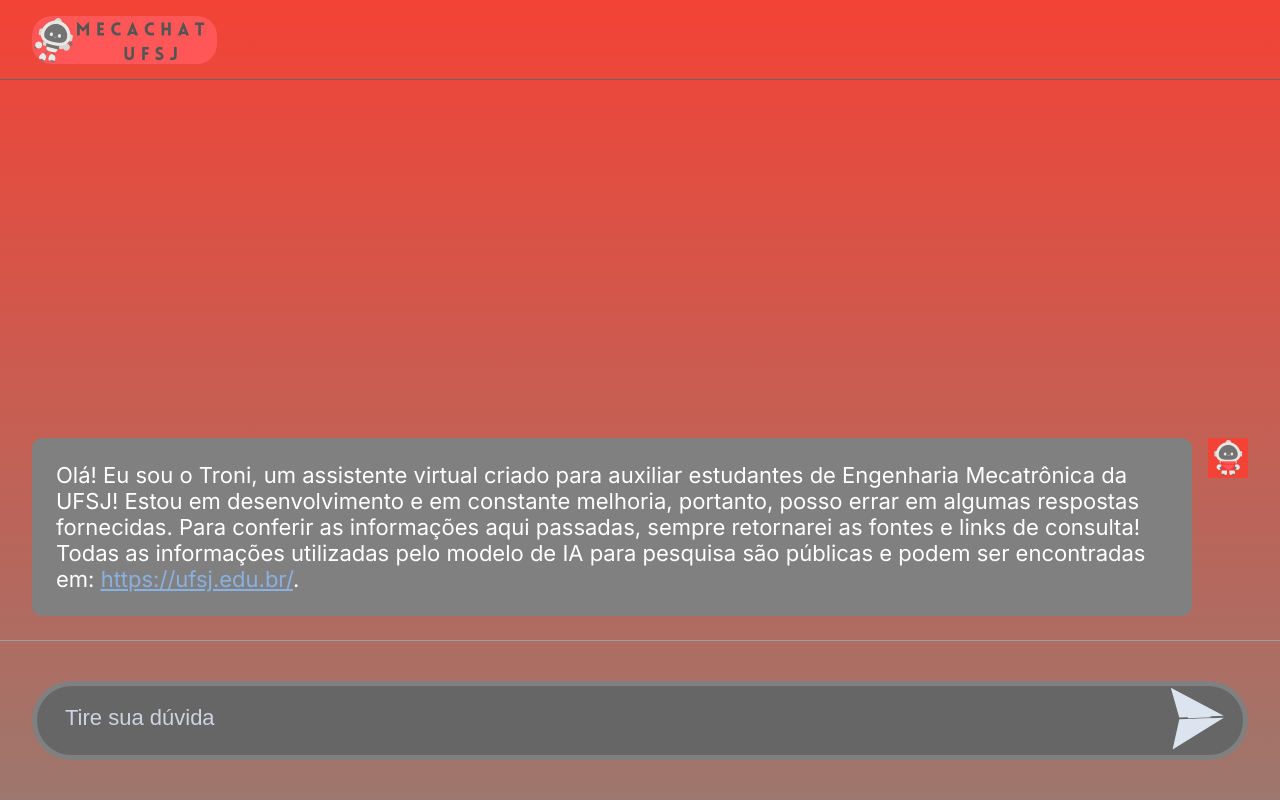
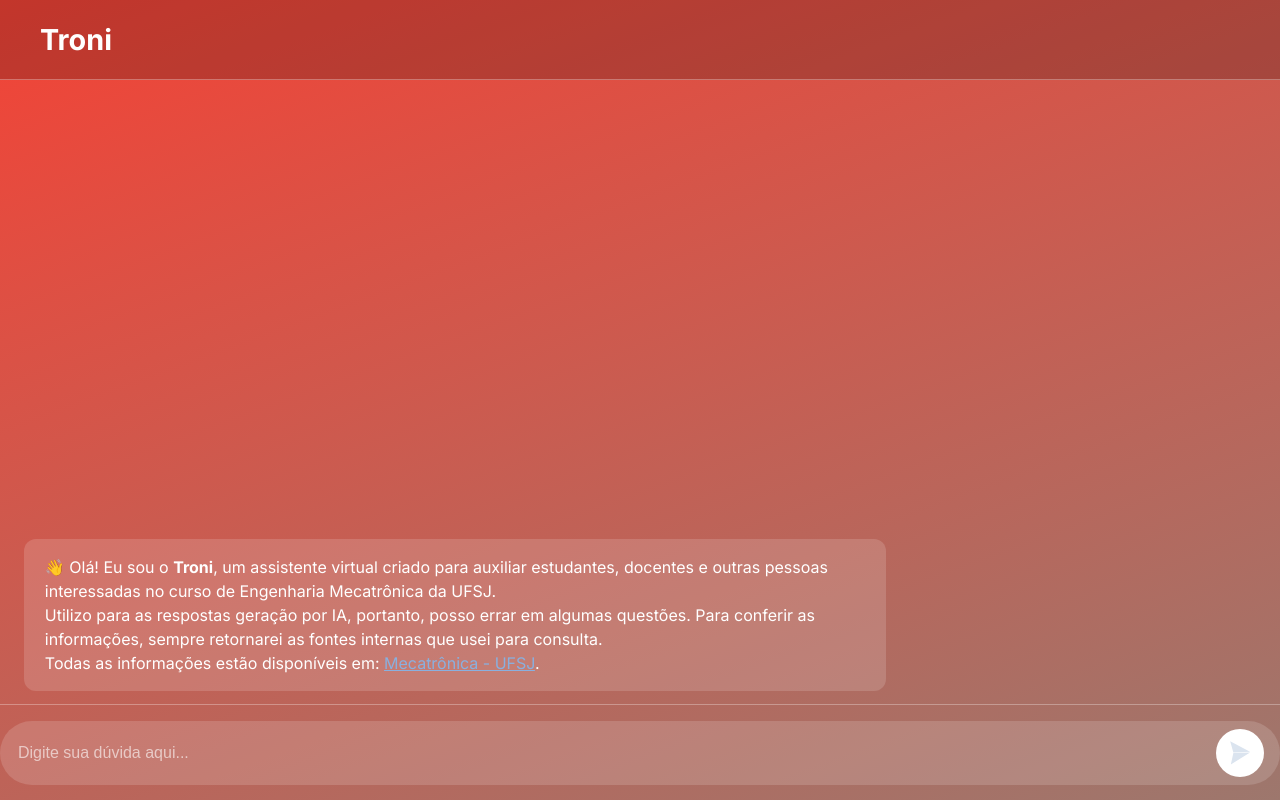
Before and after one commit to victorsoaress/troni, a Django app: page / in a window 1280 px wide. Run offline with Django 5.2, Linux system fonts and the light colour scheme.

Commit message:
Final_Updates

```diff
--- a/chat/security_prompt.py
+++ b/chat/security_prompt.py
@@ -71,7 +71,6 @@ class SecureLLMPipeline:
             ChatMessage(role="assistant", content=f"CONTEXT_START\n{(context or '').strip()}\nCONTEXT_END"),
             ChatMessage(role="user", content=clean_user_query.strip()),
         ]
-        print(messages)
         resp = llm_client.chat(messages)
         answer = (getattr(resp, "message", None).content or "").strip()
         return self.output_validator.filter_response(answer)
--- a/chat/static/css/index.css
+++ b/chat/static/css/index.css
@@ -1,18 +1,17 @@
 @import url(_reset.css);
-@import url('https://fonts.googleapis.com/css2?family=Inter:wght@400;500&display=swap');
+@import url('https://fonts.googleapis.com/css2?family=Inter:wght@400;500;700&display=swap');
 
 body {
   display: flex;
   flex-direction: column;
-    justify-content: space-between;
   height: 100vh;
-    background: linear-gradient(to bottom, #f34336, #9d776d);
-    color: #FFFFFF;
+  background: linear-gradient(160deg, #f34336, #9d776d);
+  color: #fff;
   font-family: 'Inter', sans-serif;
 }
 
 .container {
-    padding: 0 2rem;
+  padding: 0 1.5rem;
 }
 
 @media screen and (min-width: 1400px) {
@@ -21,8 +20,16 @@ body {
   }
 }
 
-.img_logo{
-    border-radius: 20px;
+.img_logo {
+  height: 50px;
+  border-radius: 12px;
+}
+
+.titulo {
+  margin-left: 1rem;
+  font-size: 1.8rem;
+  font-weight: 700;
+  color: #fff;
 }
 
 .cabecalho {
@@ -30,19 +37,13 @@ body {
   justify-content: space-between;
   align-items: center;
   height: 5rem;
-    border-bottom: 1px solid #666;
+  border-bottom: 1px solid rgba(255, 255, 255, 0.3);
+  background-color: rgba(0, 0, 0, 0.2);
 }
 
-.cabecalho__acoes {
+.cabecalho__conteudo {
   display: flex;
   align-items: center;
-    gap: 2rem;
-}
-
-@media screen and (min-width: 1400px) {
-    .cabecalho__acoes {
-        gap: 2.8125rem;
-    }
 }
 
 .main {
@@ -55,154 +56,90 @@ body {
 .chat {
   display: flex;
   flex-direction: column;
-    max-height: calc(100vh - 10rem - 5rem);
-
-    scrollbar-width: none;
-    overflow-y: scroll;
+  max-height: calc(100vh - 10rem);
+  overflow-y: auto;
+  scrollbar-width: thin;
+  padding-top: 1rem;
 }
 
 .chat::-webkit-scrollbar {
-    display: none;
+  width: 6px;
+}
+.chat::-webkit-scrollbar-thumb {
+  background-color: rgba(255, 255, 255, 0.4);
+  border-radius: 10px;
 }
 
 .chat__bolha {
-    max-width: calc(100% - 3.5rem);
-    width: fit-content;
-    padding: 1.5rem;
-    border-radius: 10px;
-    font-size: 1.375rem;
-    margin: 1.5rem 0;
+  max-width: 70%;
+  padding: 1rem 1.3rem;
+  border-radius: 12px;
+  font-size: 1rem;
+  margin: 0.8rem 0;
   position: relative;
-}
-
-@media screen and (min-width: 1400px){
-    .chat__bolha {
-        max-width: 60%;
-    }
+  line-height: 1.5;
 }
 
 .chat__bolha--bot {
-    background-color: #808080;
-}
-
-.chat__bolha--bot::after {
-    content: "";
-    display: block;
-
-    height: 2.5rem;
-    width: 2.5rem;
-
-    position: absolute;
-    top: 0;
-    right: calc(-2.5rem - 1rem);
-
-    background-image: url(../img/iconeMecaChat.png);
-    background-repeat: no-repeat;
-    background-position: center;
+  background-color: rgba(255, 255, 255, 0.15);
+  align-self: flex-start;
 }
 
 .chat__bolha--usuario {
-    border: 1px solid #a0a0a0;
+  background: #fff;
+  color: #333;
   align-self: flex-end;
 }
 
-.chat__bolha--usuario::before {
-    content: "";
-    display: block;
-
-    height: 2.5rem;
-    width: 2.5rem;
-
-    position: absolute;
-    top: 0;
-    left: calc(-2.5rem - 1rem);
-
-    background-image: url(../img/icone-perfil.svg);
-    background-repeat: no-repeat;
-    background-position: center;
-}
-
 .entrada {
-    height: 10rem;
-    position: relative;
+  height: 6rem;
+  padding: 1rem 0;
+  border-top: 1px solid rgba(255, 255, 255, 0.3);
   display: flex;
-    gap: 1.5rem;
-    justify-content: stretch;
   align-items: center;
-    border-top: 1px solid #a0a0a0;
 }
 
 .entrada__container {
   display: flex;
-    gap: 0.8rem;
-    justify-content: space-between;
+  gap: 0.6rem;
+  align-items: center;
   width: 100%;
-
-    padding: 0 0.5rem;
-
-    background-color: #666;
-    border: 5px solid #808080;
-    border-radius: 4rem;
+  padding: 0.5rem 1rem;
+  background-color: rgba(255, 255, 255, 0.15);
+  border-radius: 2rem;
 }
 
 .entrada__input {
-    height: 4rem;
-    width: 100%;
+  flex: 1;
+  height: 3rem;
   background-color: transparent;
-    font-size: 1.375rem;
-    color: #CED3E0;
-    padding-left: 20px;
+  font-size: 1rem;
+  color: #fff;
+  border: none;
 }
 
-input, textarea, select {
-    outline: 0;
-}
 .entrada__input::placeholder {
-    color: #CED3E0;
+  color: rgba(255, 255, 255, 0.6);
 }
 
-.entrada__enviar-audio {
+.botao__enviar {
+  background: #fff;
+  border: none;
+  border-radius: 50%;
+  height: 3rem;
+  width: 3rem;
   display: flex;
   justify-content: center;
   align-items: center;
-
-    height: 4rem;
-    width: 4rem;
-
-    background-color: #1C5296;
-    border: 1px solid #0C305C;
-    border-radius: 50%;
+  cursor: pointer;
+  transition: transform 0.2s ease;
 }
 
-.entrada__feedback {
-    position: absolute;
-    bottom: 23px;
-    right: calc(2rem + 5.5rem);
-}
-
-@media screen and (min-width: 1400px) {
-    .entrada__feedback {
-        right: calc((100vw - 1200px) / 2 + 5.5rem);
-    }
-}
-
-.icone {
-    display: inline-block;
-    height: 4rem;
-    width: 4rem;
-    background-position: center;
-    background-repeat: no-repeat;
-}
-
-.icone--enviar-audio {
-    background-image: url(../img/icone-audio.svg);
-}
-
-.icone--mais-opcoes {
-    background-image: url(../img/icone-mais.svg);
+.botao__enviar:hover {
+  transform: scale(1.05);
 }
 
 .icone--enviar-mensagem {
-    background-image: url(../img/icone-enviar.svg);
-    border-image: 0px;
+  height: 1.5rem;
+  width: 1.5rem;
 }
--- a/chat/static/js/index.js
+++ b/chat/static/js/index.js
@@ -8,28 +8,69 @@ document.addEventListener("DOMContentLoaded", () => {
     return;
   }
 
+  // Função para escapar HTML perigoso
+  function escapeHTML(str) {
+    return str.replace(/[&<>"']/g, m =>
+      ({ "&":"&amp;", "<":"&lt;", ">":"&gt;", '"':"&quot;", "'":"&#039;" }[m])
+    );
+  }
+
+  // Função para rolagem suave
+  function vaiParaFinalDoChat() {
+    chat.scrollTo({ top: chat.scrollHeight, behavior: "smooth" });
+  }
+
+  // Criação das bolhas
+  function criaBolhaUsuario(msg) {
+    const bolha = document.createElement('p');
+    bolha.className = 'chat__bolha chat__bolha--usuario';
+    bolha.textContent = msg;
+    return bolha;
+  }
+
+  function criaBolhaBot(conteudo = "") {
+    const bolha = document.createElement('p');
+    bolha.className = 'chat__bolha chat__bolha--bot';
+    bolha.textContent = conteudo;
+    return bolha;
+  }
+
+  // Animação de "digitando..."
+  function animaLoading(element) {
+    let dots = 0;
+    const interval = setInterval(() => {
+      dots = (dots + 1) % 4;
+      element.textContent = "Buscando sua resposta" + ".".repeat(dots);
+    }, 500);
+    return interval;
+  }
+
   async function enviarMensagem() {
-    if (!input.value) return;
-    const mensagem = input.value;
+    if (!input.value.trim()) return;
+
+    const mensagem = input.value.trim();
     input.value = "";
 
-    const novaBolha = criaBolhaUsuario();
-    novaBolha.textContent = mensagem;
-    chat.appendChild(novaBolha);
+    // Adiciona bolha do usuário
+    const novaBolhaUsuario = criaBolhaUsuario(mensagem);
+    chat.appendChild(novaBolhaUsuario);
 
+    // Adiciona bolha do bot com loading
     const novaBolhaBot = criaBolhaBot();
     chat.appendChild(novaBolhaBot);
     vaiParaFinalDoChat();
-    novaBolhaBot.textContent = "Buscando sua resposta ...";
+
+    const loading = animaLoading(novaBolhaBot);
 
     // Timeout opcional para evitar ficar pendurado
     const ctrl = new AbortController();
     const to = setTimeout(() => ctrl.abort(), 30000); // 30s
+
     try {
       const resp = await fetch("/api/chat/rag", {
         method: "POST",
         headers: { "Content-Type": "application/json" },
-        body: JSON.stringify({ user_query: mensagem }), // opcional: {category: "ppc"}
+        body: JSON.stringify({ user_query: mensagem }),
         signal: ctrl.signal
       });
 
@@ -39,39 +80,38 @@ document.addEventListener("DOMContentLoaded", () => {
         throw new Error(`HTTP ${resp.status}`);
       }
 
-      const data = await resp.json(); // parse JSON
-      const answer = (data && data.answer) ? data.answer : "Não foi possível obter a resposta.";
+      const data = await resp.json();
+      const answer = data?.answer || "Não foi possível obter a resposta.";
       const fontes = Array.isArray(data?.sources) ? data.sources : [];
 
-      novaBolhaBot.innerHTML = answer.replace(/\n/g, "<br>");
+      // Atualiza bolha do bot
+      novaBolhaBot.innerHTML = escapeHTML(answer).replace(/\n/g, "<br>");
       if (fontes.length) {
-        novaBolhaBot.innerHTML += "<br><br><b>Fontes:</b><br>" + fontes.map(s => `- ${s}`).join("<br>");
+        novaBolhaBot.innerHTML += "<br><br><b>Fontes:</b><br>" +
+          fontes.map(s => `- ${escapeHTML(s)}`).join("<br>");
       }
     } catch (err) {
       console.error("Falha no fetch:", err);
       if (err.name === "AbortError") {
-        novaBolhaBot.textContent = "Tempo de resposta excedido. Tente novamente.";
+        novaBolhaBot.textContent = "⏳ Tempo de resposta excedido. Tente novamente.";
       } else {
-        novaBolhaBot.textContent = "Erro ao consultar a API. Verifique o console.";
+        novaBolhaBot.textContent = "⚠️ Erro ao consultar a API. Verifique o console.";
       }
     } finally {
+      clearInterval(loading);
       clearTimeout(to);
       vaiParaFinalDoChat();
     }
   }
 
-  function criaBolhaUsuario() {
-    const bolha = document.createElement('p');
-    bolha.className = 'chat__bolha chat__bolha--usuario';
-    return bolha;
-  }
-  function criaBolhaBot() {
-    const bolha = document.createElement('p');
-    bolha.className = 'chat__bolha chat__bolha--bot';
-    return bolha;
-  }
-  function vaiParaFinalDoChat() { chat.scrollTop = chat.scrollHeight; }
+  // Eventos
+  botaoEnviar.addEventListener('click', enviarMensagem);
 
-  botaoEnviar.addEventListener('click', enviarMensagem);
-  input.addEventListener("keyup", e => { if (e.key === "Enter") botaoEnviar.click(); });
+  // Enter envia, Shift+Enter quebra linha
+  input.addEventListener("keydown", e => {
+    if (e.key === "Enter" && !e.shiftKey) {
+      e.preventDefault();
+      botaoEnviar.click();
+    }
+  });
 });
--- a/chat/templates/index.html
+++ b/chat/templates/index.html
@@ -5,37 +5,43 @@
   <meta charset="UTF-8">
   <meta name="viewport" content="width=device-width, initial-scale=1.0">
   <title>Troni</title>
-  <!-- CSS do app (estruture em chat/static/css/index.css) -->
   <link rel="stylesheet" href="{% static 'css/index.css' %}">
 </head>
 <body>
   <header class="cabecalho container">
-    <img src="{% static 'img/MecaChatLogo.png' %}" class="img_logo" alt="Logo MecaChat">
+    <div class="cabecalho__conteudo">
+      <h1 class="titulo">Troni</h1>
+    </div>
     <div class="cabecalho__acoes">
-      <!-- ações do cabeçalho, se houver -->
+      <!-- espaço para botões futuros -->
     </div>
   </header>
 
   <main class="main">
     <section class="chat container" id="chat">
       <p class="chat__bolha chat__bolha--bot">
-        Olá! Eu sou o Troni, um assistente virtual criado para auxiliar estudantes de Engenharia Mecatrônica da UFSJ! Estou em desenvolvimento e em constante melhoria, portanto, posso errar em algumas respostas fornecidas. Para conferir as informações aqui passadas, sempre retornarei as fontes e links de consulta!<br>
-        Todas as informações utilizadas pelo modelo de IA para pesquisa são públicas e podem ser encontradas em:
-        <a href="https://ufsj.edu.br/" target="_blank" rel="noopener noreferrer">https://ufsj.edu.br/</a>.
+        👋 Olá! Eu sou o <strong>Troni</strong>, um assistente virtual criado para auxiliar estudantes, docentes e outras pessoas interessadas no curso de Engenharia Mecatrônica da UFSJ.<br>
+        Utilizo para as respostas geração por IA, portanto, posso errar em algumas questões. Para conferir as informações, sempre retornarei as fontes internas que usei para consulta.<br>
+        Todas as informações estão disponíveis em:
+        <a href="https://ufsj.edu.br/cemec/" target="_blank" rel="noopener noreferrer">Mecatrônica - UFSJ</a>.
       </p>
     </section>
 
     <section class="entrada container">
       <div class="entrada__container">
-        <input type="text" class="entrada__input" placeholder="Tire sua dúvida" id="input" aria-label="Campo de mensagem">
-        <button aria-label="Enviar" id="botao-enviar" class="botao__enviar" type="button">
+        <input
+          type="text"
+          class="entrada__input"
+          placeholder="Digite sua dúvida aqui..."
+          id="input"
+          aria-label="Campo de mensagem">
+        <button id="botao-enviar" class="botao__enviar" type="button" aria-label="Enviar mensagem">
           <img src="{% static 'img/icone-enviar.svg' %}" class="icone icone--enviar-mensagem" alt="Enviar">
         </button>
       </div>
     </section>
   </main>
 
-  <!-- JS do app (estruture em chat/static/js/index.js) -->
   <script src="{% static 'js/index.js' %}"></script>
 </body>
 </html>
--- a/chat/views.py
+++ b/chat/views.py
@@ -129,7 +129,6 @@ class ChatRagAPIView(APIView):
 
 
     def get_category(self, user_query, pipeline):
-        print(user_query)
         llm_client_category = LlamaOpenAI(model="gpt-4o-mini", temperature=0.5)
 
         normalized_query = normalize_text(user_query)
@@ -143,7 +142,6 @@ class ChatRagAPIView(APIView):
         categories = pipeline.process_request("", user_query, prompt, llm_client_category)
         if isinstance(categories, str):
             categories = [c.strip() for c in categories.split(",") if c.strip()]
-        print(categories)
         return categories
 
     def get_response_query(self, user_query, context, pipeline, modo):
@@ -152,7 +150,6 @@ class ChatRagAPIView(APIView):
         return response
 
     def get_rag_context(self, user_query, categories):
-        print(categories)
         query_embedding = create_embedding(user_query)
         all_hits = []
         for category in categories:
@@ -174,20 +171,17 @@ class ChatRagAPIView(APIView):
         pipeline = SecureLLMPipeline()
         user_query = request.data.get("user_query")
         modo = request.data.get("modo")
-        print(user_query, modo)
         if not modo:
             if not user_query:
                 return Response({"error": "Campo 'user_query' é obrigatório."}, status=status.HTTP_400_BAD_REQUEST)
 
             categories = self.get_category(user_query, pipeline)
-            print(categories)
             if categories == "Não posso responder à essa questão por motivos de segurança.":
                 return Response({
                     "answer": "Não posso responder à essa questão por motivos de segurança.",
                     "sources": ""
                 }, status=status.HTTP_200_OK)
 
-            print(categories, user_query)
             context, sources = self.get_rag_context(user_query, categories)
 
             response = self.get_response_query(user_query, context, pipeline, False)
```
Also changed, not shown: chat/static/img/MecaChatLogo.png (deleted), chat/static/img/icone-audio.svg (deleted), chat/static/img/icone-faq.svg (deleted), chat/static/img/icone-mais.svg (deleted), chat/static/img/iconeMecaChat.png (deleted). Lines whose indentation alone changed are shown as unchanged.
